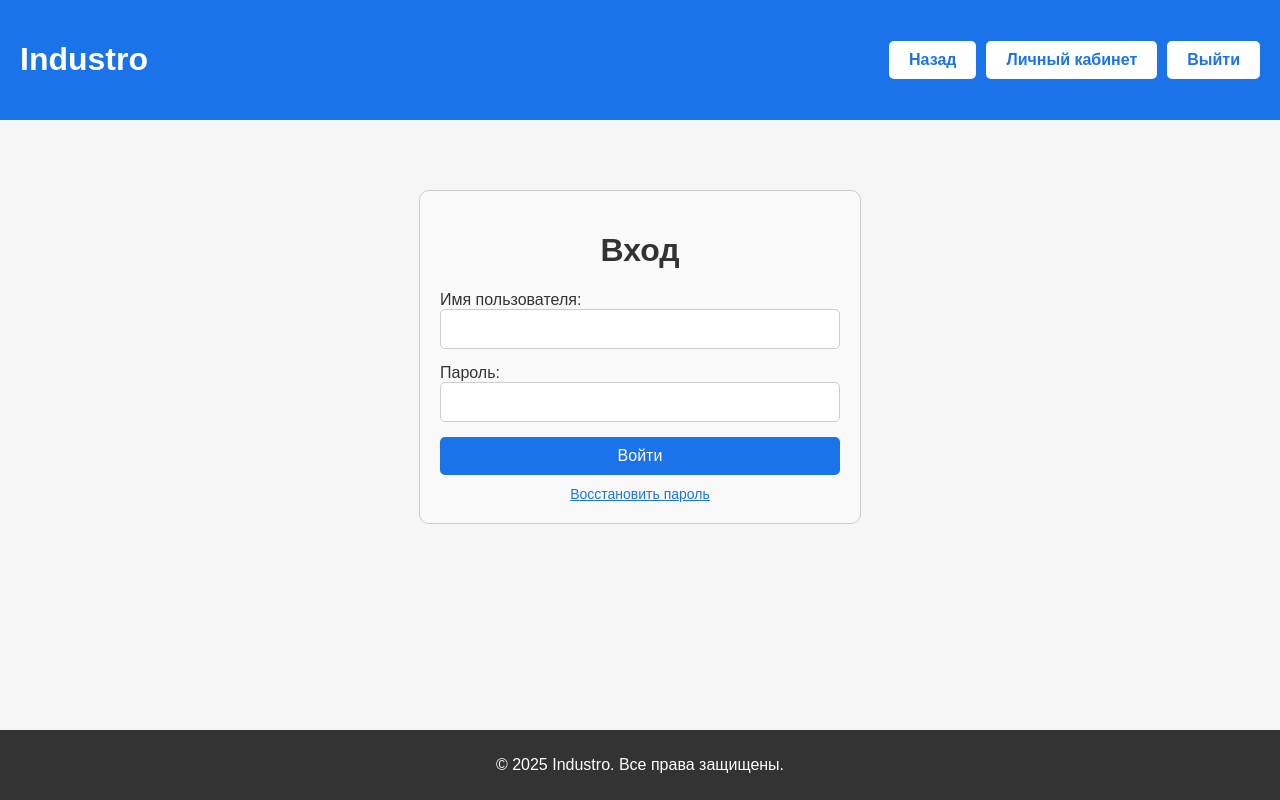
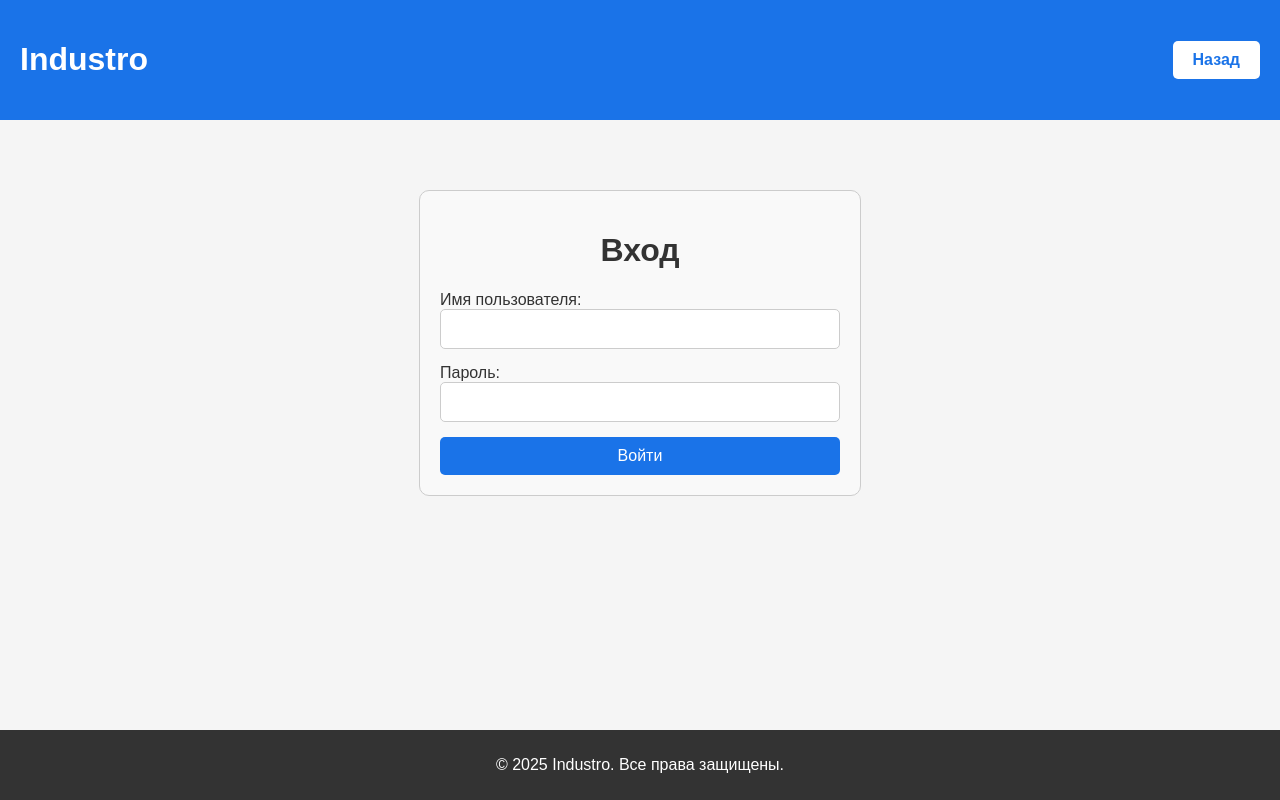
Before and after one commit to 33322111/industro, a React (Vite) app in the folder frontend/: page /login in a window 1280 px wide. Built offline with nearby package versions, Linux system fonts and the light colour scheme.

Commit message:
Added Logout button

```diff
--- a/frontend/src/App.jsx
+++ b/frontend/src/App.jsx
@@ -2,45 +2,62 @@ import React, { useState, useEffect } from "react";
 import { BrowserRouter as Router, Route, Routes, Navigate } from "react-router-dom";
 import Layout from "./components/Layout";
 import Home from "./pages/Home";
-import PasswordReset from "./pages/PasswordReset";
-import Register from "./pages/Register.jsx";
-import Login from "./pages/Login.jsx";
+import Login from "./pages/Login";
+import Register from "./pages/Register";
+import PasswordReset from "./pages/PasswordReset.jsx";
 
 function App() {
   const [isAuthenticated, setIsAuthenticated] = useState(false);
 
-  // Проверяем наличие токена авторизации
   useEffect(() => {
-    const token = localStorage.getItem("session_token");
-    setIsAuthenticated(!!token); // Если токен есть, пользователь авторизован
+    // Проверяем наличие токена в localStorage при загрузке приложения
+    const token = localStorage.getItem("authToken");
+    setIsAuthenticated(!!token); // Устанавливаем true, если токен существует
   }, []);
+
+  const handleLogin = (token) => {
+    // Сохраняем токен и обновляем состояние
+    localStorage.setItem("authToken", token);
+    setIsAuthenticated(true);
+  };
+
+  const handleLogout = () => {
+    console.log("Вызван handleLogout"); // Лог для проверки
+    // Удаляем токен и обновляем состояние
+    localStorage.removeItem("authToken");
+    setIsAuthenticated(false);
+  };
 
   return (
     <Router>
-      <Layout isAuthenticated={isAuthenticated}>
+      <Layout isAuthenticated={isAuthenticated} handleLogout={handleLogout}>
         <Routes>
           <Route path="/" element={<Home />} />
           <Route
             path="/login"
-            element={!isAuthenticated ? <Login />: <Navigate to="/" />}
+            element={!isAuthenticated ? (
+              <Login onLogin={handleLogin} />
+            ) : (
+              <Navigate to="/" />
+            )}
           />
           <Route
             path="/register"
-            element={!isAuthenticated ? <Register />: <Navigate to="/" />}
+            element={!isAuthenticated ? (
+              <Register onLogin={handleLogin} />
+            ) : (
+              <Navigate to="/" />
+            )}
           />
           <Route
             path="/password-reset"
-            element={!isAuthenticated ? <PasswordReset /> : <Navigate to="/" />}
+            element={!isAuthenticated ? (
+              <PasswordReset onLogin={handleLogin} />
+            ) : (
+              <Navigate to="/" />
+            )}
           />
-          {/*<Route*/}
-          {/*  path="/password-change"*/}
-          {/*  element={isAuthenticated ? <PasswordChange /> : <Navigate to="/login" />}*/}
-          {/*/>*/}
-          {/*<Route*/}
-          {/*  path="/profile"*/}
-          {/*  element={isAuthenticated ? <div>Личный кабинет</div> : <Navigate to="/login" />}*/}
-          {/*/>*/}
-          {/*<Route path="*" element={<Navigate to="/" />} />*/}
+          <Route path="*" element={<Navigate to="/" />} />
         </Routes>
       </Layout>
     </Router>
--- a/frontend/src/components/Header.jsx
+++ b/frontend/src/components/Header.jsx
@@ -1,7 +1,7 @@
 import React from "react";
 import { useNavigate, useLocation } from "react-router-dom";
 
-const Header = ({ isAuthenticated }) => {
+const Header = ({ isAuthenticated, handleLogout }) => {
   const navigate = useNavigate();
   const location = useLocation();
 
@@ -12,6 +12,7 @@ const Header = ({ isAuthenticated }) => {
       </div>
       <div>
         {location.pathname === "/" && !isAuthenticated ? (
+          // Главная страница для неавторизованных пользователей
           <>
             <button style={styles.authButton} onClick={() => navigate("/login")}>
               Войти
@@ -23,13 +24,11 @@ const Header = ({ isAuthenticated }) => {
               Регистрация
             </button>
           </>
-        ) : (
+        ) : isAuthenticated ? (
+          // Для авторизованных пользователей
           <>
-            <button style={styles.authButton} onClick={() => navigate(-1)}>
-              Назад
-            </button>
             <button
-              style={{ ...styles.authButton, marginLeft: "10px" }}
+              style={styles.authButton}
               onClick={() => navigate("/profile")}
             >
               Личный кабинет
@@ -37,14 +36,18 @@ const Header = ({ isAuthenticated }) => {
             <button
               style={{ ...styles.authButton, marginLeft: "10px" }}
               onClick={() => {
-                // Очистка токена или данных авторизации
-                localStorage.removeItem("authToken");
-                navigate("/login");
+                console.log("Кнопка 'Выйти' нажата");
+                handleLogout();
               }}
             >
               Выйти
             </button>
           </>
+        ) : (
+          // Назад на других страницах для неавторизованных
+          <button style={styles.authButton} onClick={() => navigate("/")}>
+            Назад
+          </button>
         )}
       </div>
     </header>
--- a/frontend/src/components/Layout.jsx
+++ b/frontend/src/components/Layout.jsx
@@ -1,10 +1,10 @@
 import React from "react";
 import Header from "./Header.jsx";
 
-const Layout = ({ children, isAuthenticated }) => {
+const Layout = ({ children, isAuthenticated, handleLogout }) => {
   return (
     <div style={{ display: "flex", flexDirection: "column", minHeight: "100vh" }}>
-      <Header isAuthenticated={isAuthenticated} />
+      <Header isAuthenticated={isAuthenticated} handleLogout={handleLogout} />
       <main style={styles.main}>{children}</main>
       <footer style={styles.footer}>
         <p>&copy; {new Date().getFullYear()} Industro. Все права защищены.</p>
--- a/frontend/src/pages/Login.jsx
+++ b/frontend/src/pages/Login.jsx
@@ -2,7 +2,7 @@ import React, { useState } from "react";
 import { useNavigate } from "react-router-dom";
 import api from "../services/api";
 
-const Login = () => {
+const Login = ({ onLogin }) => {
   const navigate = useNavigate();
   const [formData, setFormData] = useState({
     username: "",
@@ -17,14 +17,9 @@ const Login = () => {
   const handleSubmit = async (e) => {
     e.preventDefault();
     try {
-      const response = await api.post("/login/", formData); // Отправляем username и password на сервер
+      const response = await api.post("/login/", formData);
       const { access } = response.data;
-
-      // Сохраняем токен в localStorage
-      localStorage.setItem("authToken", access);
-      setError("");
-
-      // Перенаправляем пользователя на главную страницу
+      onLogin(access); // Вызываем onLogin с токеном
       navigate("/");
     } catch (err) {
       setError("Ошибка входа. Проверьте введённые данные.");
@@ -62,12 +57,6 @@ const Login = () => {
         </button>
       </form>
       {error && <p style={styles.error}>{error}</p>}
-      <button
-        onClick={() => navigate("/password-reset")}
-        style={styles.linkButton}
-      >
-        Восстановить пароль
-      </button>
     </div>
   );
 };
--- a/frontend/src/pages/Register.jsx
+++ b/frontend/src/pages/Register.jsx
@@ -2,14 +2,14 @@ import React, { useState } from "react";
 import { useNavigate } from "react-router-dom";
 import api from "../services/api";
 
-const Register = () => {
+const Register = ({ onLogin }) => {
   const navigate = useNavigate();
   const [formData, setFormData] = useState({
     username: "",
     email: "",
     password: "",
     confirmPassword: "",
-    role: "client", // 'client' для заказчика, 'contractor' для исполнителя
+    role: "client", // Роль: "client" (заказчик) или "contractor" (исполнитель)
   });
   const [error, setError] = useState("");
   const [success, setSuccess] = useState("");
@@ -28,6 +28,7 @@ const Register = () => {
     }
 
     try {
+      // Отправляем данные регистрации на сервер
       const response = await api.post("/register/", {
         username: formData.username,
         email: formData.email,
@@ -35,9 +36,20 @@ const Register = () => {
         is_client: formData.role === "client",
         is_contractor: formData.role === "contractor",
       });
+
+      // Получаем токен для автоматического входа
+      const loginResponse = await api.post("/login/", {
+        username: formData.username,
+        password: formData.password,
+      });
+
+      const { access } = loginResponse.data;
+      onLogin(access); // Вызываем onLogin для обновления статуса авторизации
       setError("");
       setSuccess("Регистрация успешна!");
-      setTimeout(() => navigate("/"), 2000); // Перенаправление через 2 секунды
+
+      // Перенаправляем на главную страницу
+      navigate("/");
     } catch (err) {
       setError("Ошибка регистрации. Проверьте введённые данные.");
       setSuccess("");
```
